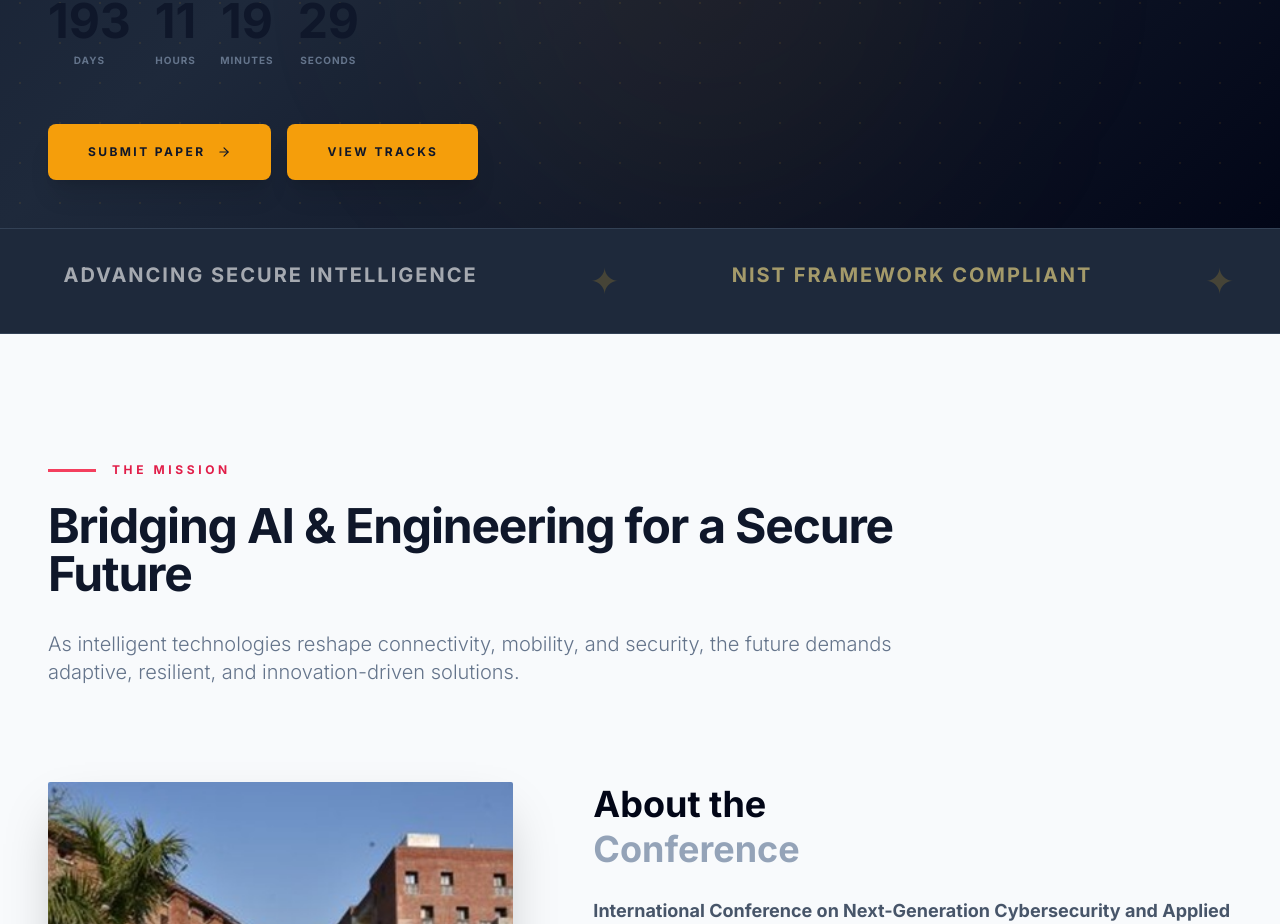
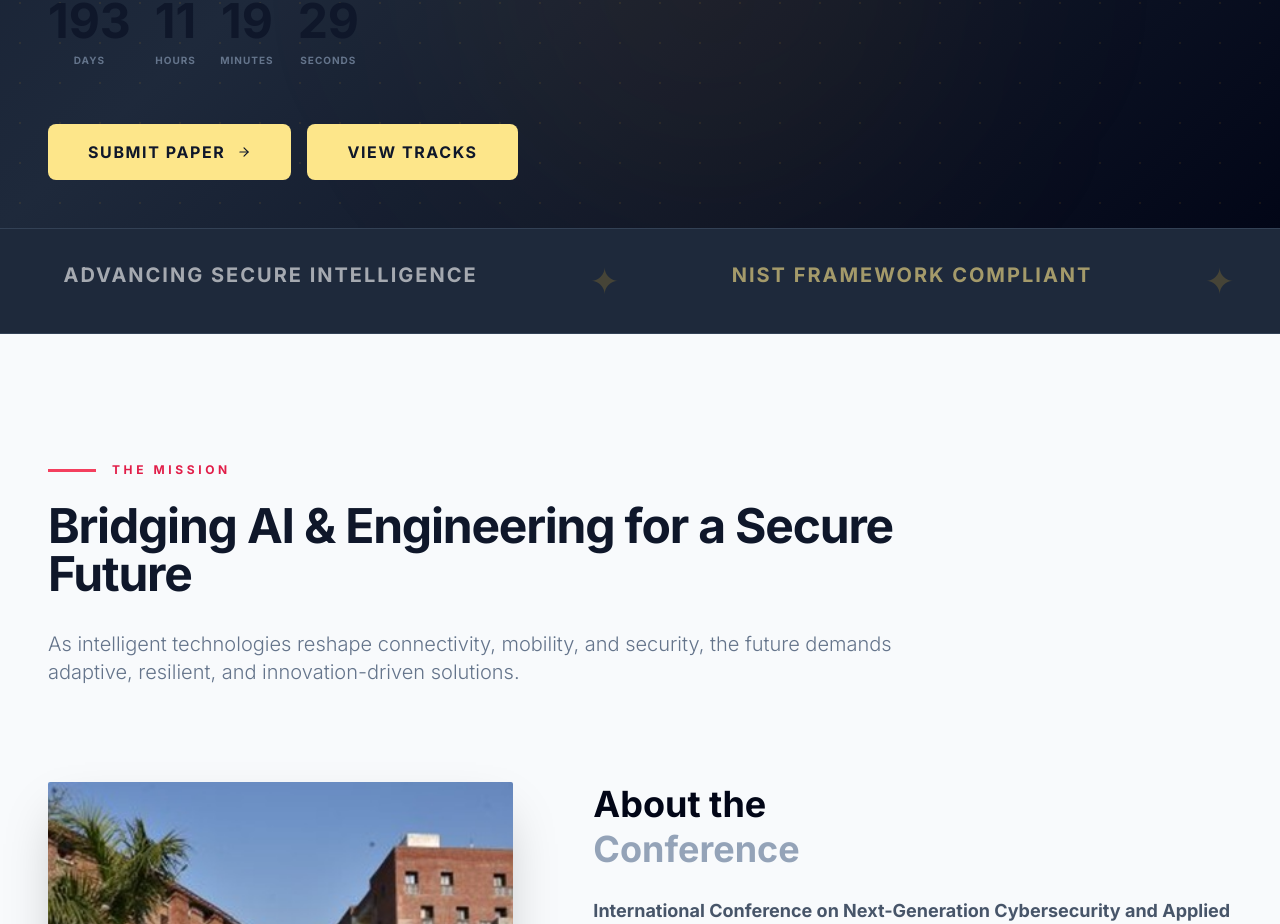
Before and after one commit to ajayprasadv/NGCAI, a React (Vite) app: page / in a window 1280 px wide. Shown: the part 977-1901 px from the top of the page. Built offline with nearby package versions, Linux system fonts and the light colour scheme; a web font is replaced by a local one.

Commit message:
Initial Commit

```diff
--- a/src/App.jsx
+++ b/src/App.jsx
@@ -569,7 +569,7 @@ Situated in the dynamic educational hub of Greater Noida, IILM University promot
                     <motion.div
                       initial={{ width: 0 }}
                       animate={{ width: '100%' }}
-                      transition={{ delay: 1, duration: 1.5, ease: "circOut" }}
+                      transition={{ delay: 4, duration: 1.5, ease: "circOut" }}
                       className="absolute bottom-1 md:bottom-2 left-0 h-2 md:h-4 bg-amber-400/30 -z-10 skew-x-12"
                     />
                   </span>
@@ -619,7 +619,7 @@ redefining the architecture of trust and technological advancement.
                     to="/cfp"
                     whileHover={{ scale: 1.02 }}
                     whileTap={{ scale: 0.98 }}
-                    className="w-full md:w-auto md:flex-none px-4 md:px-10 py-3 md:py-5 bg-amber-500 text-slate-900 text-[9px] md:text-xs font-bold uppercase tracking-[0.2em] shadow-xl rounded-lg flex items-center justify-center gap-2 md:gap-3 group hover:bg-amber-400 transition-colors"
+                    className="inline-flex items-center gap-3 bg-amber-200 text-slate-900 px-10 py-4 rounded-lg font-bold uppercase tracking-widest hover:bg-amber-100 transition-all"
                   >
                     Submit Paper <ArrowRight size={14} className="group-hover:translate-x-1 transition-transform" />
                   </Link>
@@ -627,7 +627,7 @@ redefining the architecture of trust and technological advancement.
                     whileHover={{ scale: 1.02, backgroundColor: "#dbeafe" }}
                     whileTap={{ scale: 0.98 }}
                     onClick={() => document.getElementById('expectations')?.scrollIntoView({ behavior: 'smooth' })}
-                    className="w-full md:w-auto md:flex-none px-4 md:px-10 py-3 md:py-5 bg-amber-500 text-slate-900 text-[9px] md:text-xs font-bold uppercase tracking-[0.2em] shadow-xl rounded-lg flex items-center justify-center gap-2 md:gap-3 group hover:bg-amber-400 transition-colors"
+                    className="inline-flex items-center gap-3 bg-amber-200 text-slate-900 px-10 py-4 rounded-lg font-bold uppercase tracking-widest hover:bg-amber-100 transition-all"
                   >
                     View Tracks
                   </motion.button>
```
